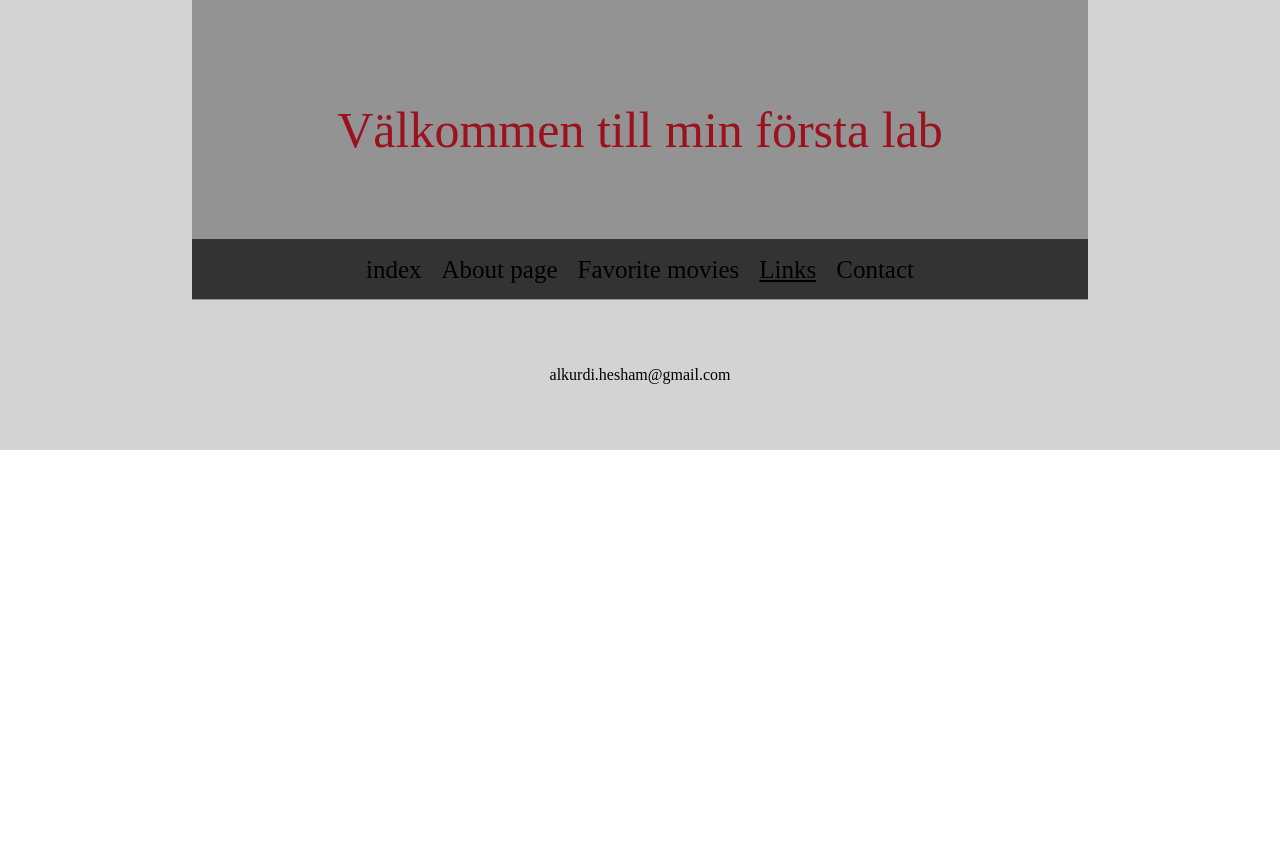
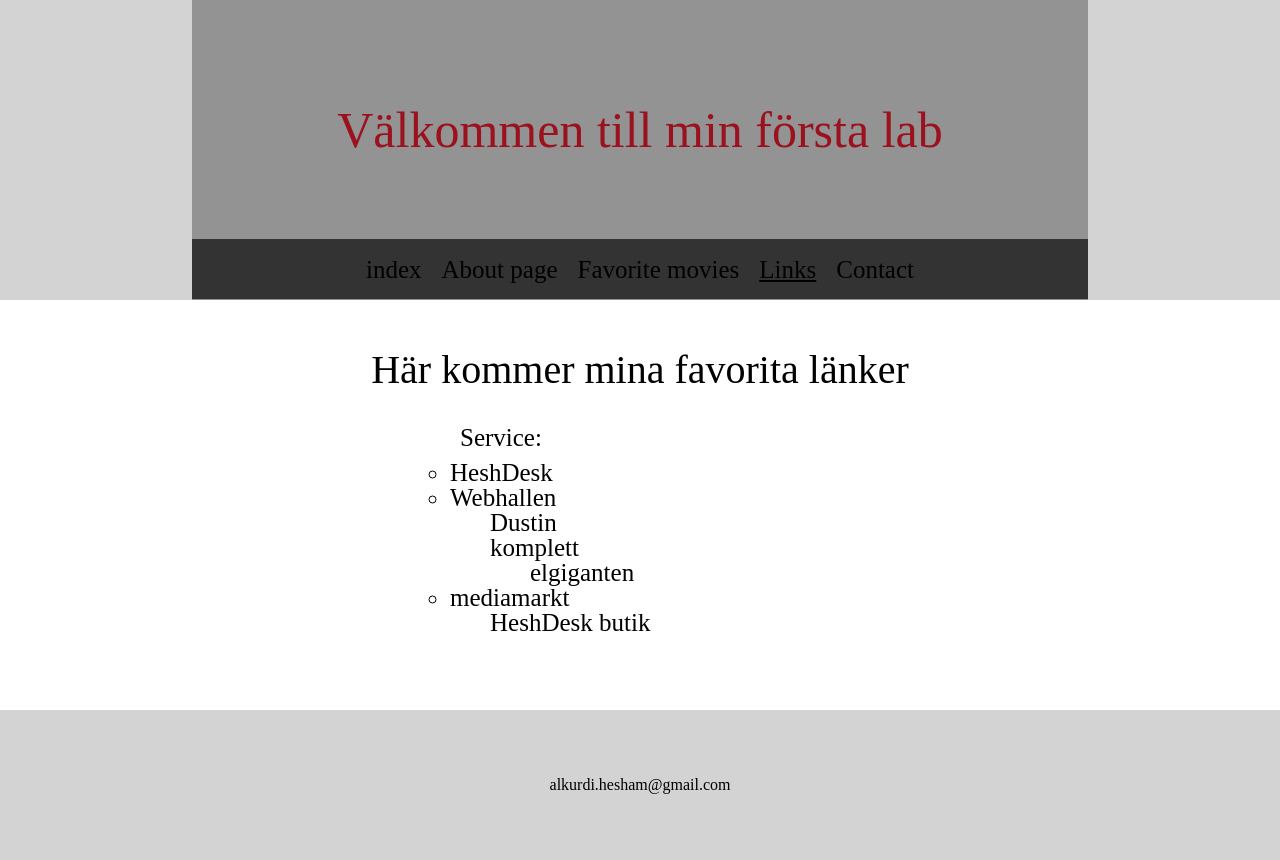
Before and after one commit to hesalk/inlamninglabb1, a plain HTML site: page links.html in a window 1280 px wide. Before the commit the page ends 800 px from the top, so only its background shows below. Drawn offline with Linux system fonts and the light colour scheme.

Commit message:
barasistakvar

```diff
--- a/links.html
+++ b/links.html
@@ -22,6 +22,29 @@
   </head>
   <body>
 
+    <div class="flex-container">
+      <h1 style="font-size:40px">Här kommer mina favorita länker</h1>
+
+      <ul style="list-style-type:circle"><p>Service:</p>
+        <li><a href="https://heshdesk.se/">HeshDesk</a></li>
+        <li><a href="https://www.webhallen.com/">Webhallen</a>
+        <ul  >
+          <li><a href="https://www.dustinhome.se/">Dustin</a></li>
+          <li><a href="https://www.komplett.se/">komplett </a>
+            <ul>
+              <li><a href="https://www.elgiganten.se/">elgiganten </a></li>
+            </ul>
+          </li>
+          </li>
+        </ul>
+        <li><a href="https://www.mediamarkt.se/">mediamarkt </a>
+          <ul>
+            <li><a href="https://butik.heshdesk.se/">HeshDesk butik </a></li>
+          </ul>
+
+        </li>
+      </ul>
+    </div>
   </body>
   <footer class="footer">
 alkurdi.hesham@gmail.com
--- a/style.css
+++ b/style.css
@@ -5,7 +5,7 @@ a, abbr, acronym, address, big, cite, code,
 del, dfn, em, img, ins, kbd, q, s, samp,
 small, strike, strong, sub, sup, tt, var,
 b, u, i, center,
-dl, dt, dd, ol, ul, li,
+/* dl, dt, dd, ol, ul, li, */
 fieldset, form, label, legend,
 table, caption, tbody, tfoot, thead, tr, th, td,
 article, aside, canvas, details, embed,
@@ -135,3 +135,5 @@ table.greyGridTable thead th:first-child {
 table.greyGridTable tfoot td {
   font-size: 14px;
 }
+ul {font-size: 25px;}
+li {font-size: 25px;}
```
